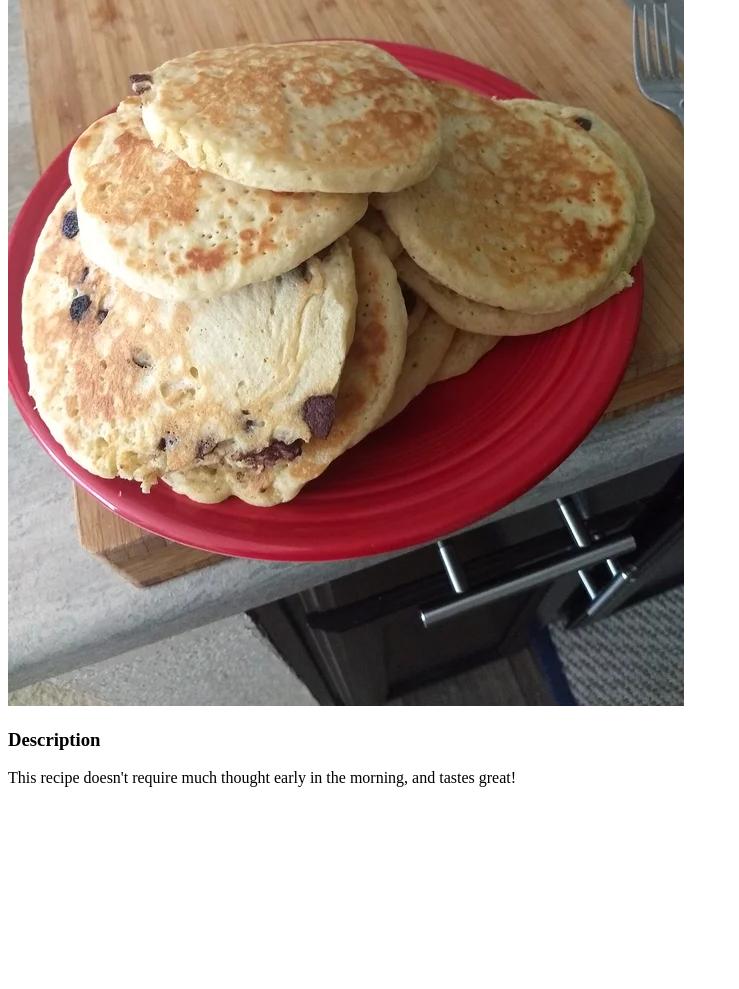
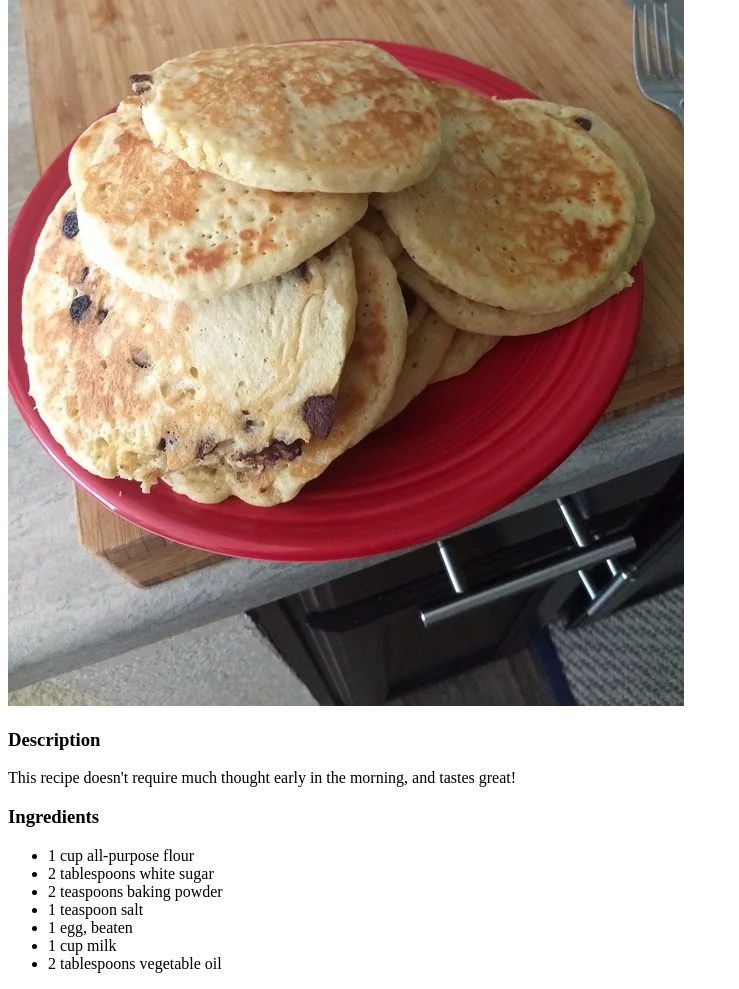
Before and after one commit to lambassador/odin-recipes, a plain HTML site: page recipes/pancakes.html in a window 1280 px wide. Shown: the part 272-1261 px from the top of the page, without its empty margins (0-739 px from the left). Before the commit the page ends 1075 px from the top, so only its background shows below. Drawn offline with Linux system fonts and the light colour scheme.

Commit message:
Added ingredients list

```diff
--- a/recipes/pancakes.html
+++ b/recipes/pancakes.html
@@ -1,6 +1,7 @@
 <!DOCTYPE html>
 
 <html>
+
 <head>
     <meta charset="UTF-8">
     <title>Pancakes</title>
@@ -13,5 +14,17 @@
 
     <h3>Description</h3>
     <p>This recipe doesn't require much thought early in the morning, and tastes great! </p>
+
+    <h3>Ingredients</h3>
+    <ul>
+        <li>1 cup all-purpose flour</li>
+        <li>2 tablespoons white sugar</li>
+        <li>2 teaspoons baking powder</li>
+        <li>1 teaspoon salt</li>
+        <li>1 egg, beaten</li>
+        <li>1 cup milk</li>
+        <li>2 tablespoons vegetable oil</li>
+    </ul>
 </body>
+
 </html>
```
Lines whose indentation alone changed are shown as unchanged.
